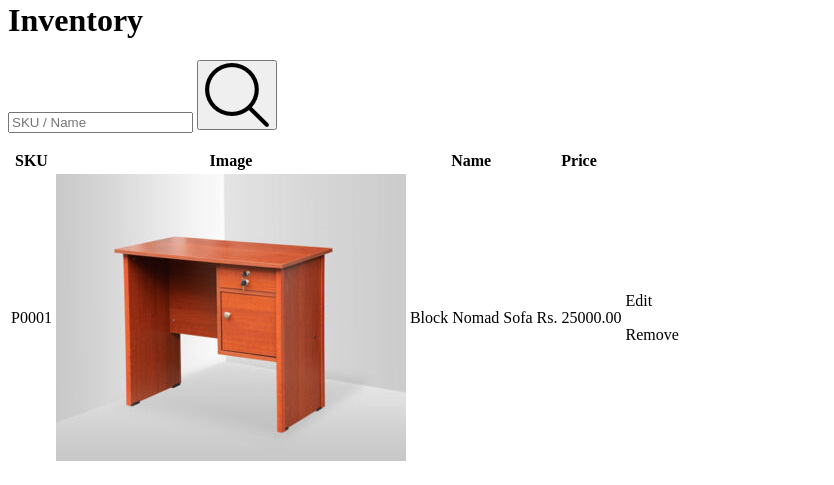
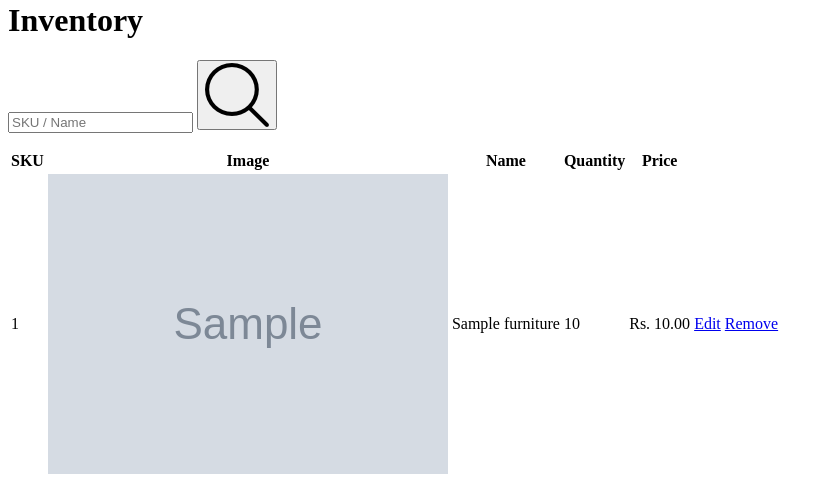
Before and after one commit to DaNoDya99/WoodWorks, a PHP site: the page made by app/views/admin/inventory.view.php in a window 1280 px wide. Shown: the part 503-988 px from the top of the page, without its empty margins (0-834 px from the left). Before the commit the page ends 964 px from the top, so only its background shows below. Run offline with PHP 8.4, Linux system fonts and the light colour scheme; the template is opened without the code that fills it: most values are stand-ins (such as "Sample title", 1, 10 or a date in 2020); grey boxes marked "Sample" are stand-in pictures; data that the repository does not hold is empty; some libraries are stand-ins or nearby versions.

Commit message:
View Inventory Completed.

```diff
--- a/app/views/admin/inventory.view.php
+++ b/app/views/admin/inventory.view.php
@@ -34,16 +34,29 @@
                         <th>SKU</th>
                         <th>Image</th>
                         <th>Name</th>
+                        <th>Quantity</th>
                         <th>Price</th>
                         <th></th>
                     </tr>
-                    <tr class="inv-product">
-                        <td>P0001</td>
-                        <td><img src="<?=ROOT?>/assets/images/customer/chair.jpg" alt="Product Image"></td>
-                        <td>Block Nomad Sofa</td>
-                        <td>Rs. 25000.00</td>
-                        <td><div><p>Edit</p> <p>Remove</p></div></td>
-                    </tr>
+                    <?php if(!empty($furniture)):?>
+                        <?php foreach($furniture as $row):?>
+                            <tr class="inv-product">
+                                <td><?=$row->ProductID?></td>
+                                <td><img src="<?=ROOT?>/<?=$row->Image?>" alt="Product Image"></td>
+                                <td><?=$row->Name?></td>
+                                <td><?=$row->Quantity?></td>
+                                <td>Rs. <?=$row->Cost?>.00</td>
+                                <td>
+                                    <div>
+                                        <a href="<?=ROOT?>/furniture/edit/<?=$row->ProductID?>">Edit</a>
+                                        <a href="<?=ROOT?>/furniture/remove/<?=$row->ProductID?>">Remove</a>
+                                    </div>
+                                </td>
+                            </tr>
+                        <?php endforeach;?>
+                    <?php else:?>
+                    <?php endif;?>
+
                 </table>
             </div>
         </div>
```
Also changed, not shown: app/controllers/Admin.php (+10 -2 lines), app/controllers/Furniture.php (+15 -0 lines), app/models/Furnitures.php (+7 -0 lines), public/assets/css/styles.css.
